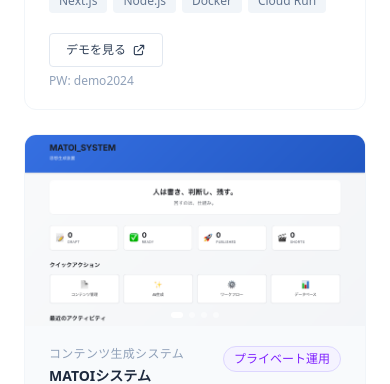
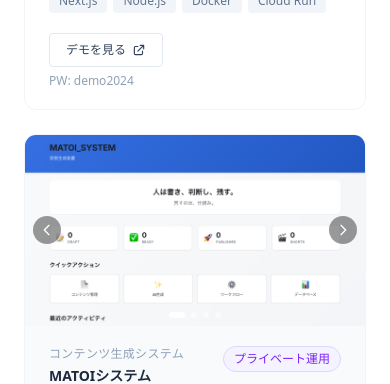
Before and after one commit to massashi915/profile-site, a Next.js app: page / in a window 390 px wide. Shown: the part 4080-4464 px from the top of the page. Built offline with nearby package versions, Linux system fonts and the light colour scheme.

Commit message:
Add touch swipe support to image slider

```diff
--- a/app/components/ImageSlider.tsx
+++ b/app/components/ImageSlider.tsx
@@ -1,31 +1,48 @@
 "use client";
-import { useState } from "react";
+import { useState, useRef } from "react";
 import Image from "next/image";
 
 export default function ImageSlider({ images, title }: { images: string[]; title: string }) {
   const [current, setCurrent] = useState(0);
+  const touchStartX = useRef<number | null>(null);
 
   if (images.length === 0) return null;
 
   const prev = () => setCurrent((c) => (c - 1 + images.length) % images.length);
   const next = () => setCurrent((c) => (c + 1) % images.length);
 
+  const onTouchStart = (e: React.TouchEvent) => {
+    touchStartX.current = e.touches[0].clientX;
+  };
+
+  const onTouchEnd = (e: React.TouchEvent) => {
+    if (touchStartX.current === null) return;
+    const diff = touchStartX.current - e.changedTouches[0].clientX;
+    if (Math.abs(diff) > 40) diff > 0 ? next() : prev();
+    touchStartX.current = null;
+  };
+
   return (
-    <div className="relative w-full aspect-video bg-slate-100 overflow-hidden group/slider">
+    <div
+      className="relative w-full aspect-video bg-slate-100 overflow-hidden group/slider select-none"
+      onTouchStart={onTouchStart}
+      onTouchEnd={onTouchEnd}
+    >
       <Image
         key={current}
         src={images[current]}
         alt={`${title} ${current + 1}`}
         fill
         className="object-cover object-top"
+        draggable={false}
       />
 
-      {/* 左右ボタン（複数枚のみ表示） */}
       {images.length > 1 && (
         <>
+          {/* 左右ボタン：PCはhover時、SPは常時表示 */}
           <button
             onClick={prev}
-            className="absolute left-2 top-1/2 -translate-y-1/2 w-7 h-7 rounded-full bg-black/40 hover:bg-black/60 text-white flex items-center justify-center opacity-0 group-hover/slider:opacity-100 transition-opacity"
+            className="absolute left-2 top-1/2 -translate-y-1/2 w-7 h-7 rounded-full bg-black/40 hover:bg-black/60 text-white flex items-center justify-center md:opacity-0 md:group-hover/slider:opacity-100 transition-opacity"
             aria-label="前の画像"
           >
             <svg className="w-4 h-4" fill="none" stroke="currentColor" viewBox="0 0 24 24">
@@ -34,7 +51,7 @@ export default function ImageSlider({ images, title }: { images: string[]; title
           </button>
           <button
             onClick={next}
-            className="absolute right-2 top-1/2 -translate-y-1/2 w-7 h-7 rounded-full bg-black/40 hover:bg-black/60 text-white flex items-center justify-center opacity-0 group-hover/slider:opacity-100 transition-opacity"
+            className="absolute right-2 top-1/2 -translate-y-1/2 w-7 h-7 rounded-full bg-black/40 hover:bg-black/60 text-white flex items-center justify-center md:opacity-0 md:group-hover/slider:opacity-100 transition-opacity"
             aria-label="次の画像"
           >
             <svg className="w-4 h-4" fill="none" stroke="currentColor" viewBox="0 0 24 24">
@@ -48,8 +65,8 @@ export default function ImageSlider({ images, title }: { images: string[]; title
               <button
                 key={i}
                 onClick={() => setCurrent(i)}
-                className={`w-1.5 h-1.5 rounded-full transition-all ${
-                  i === current ? "bg-white w-3" : "bg-white/50"
+                className={`h-1.5 rounded-full transition-all ${
+                  i === current ? "bg-white w-4" : "bg-white/50 w-1.5"
                 }`}
               />
             ))}
```
